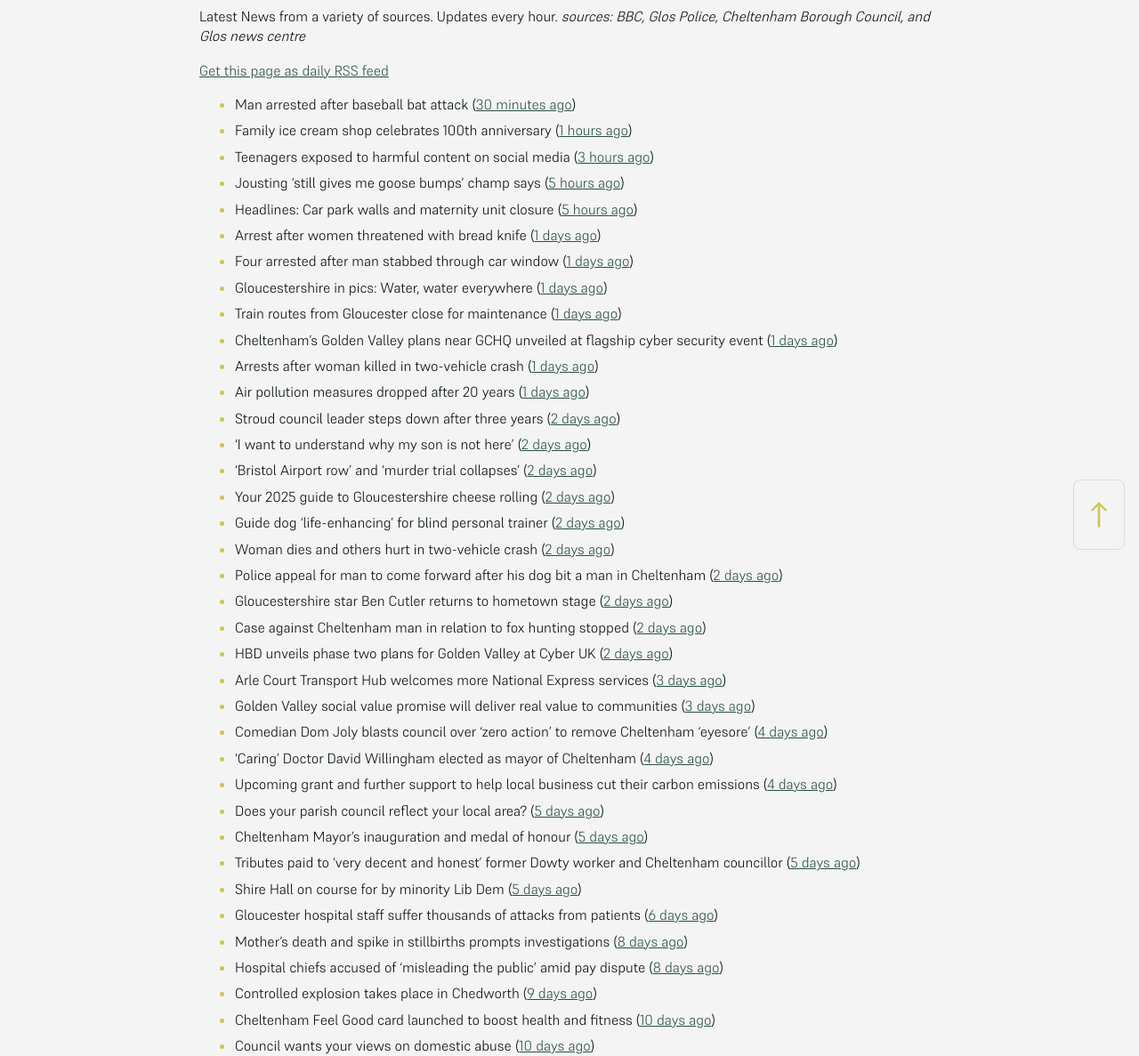
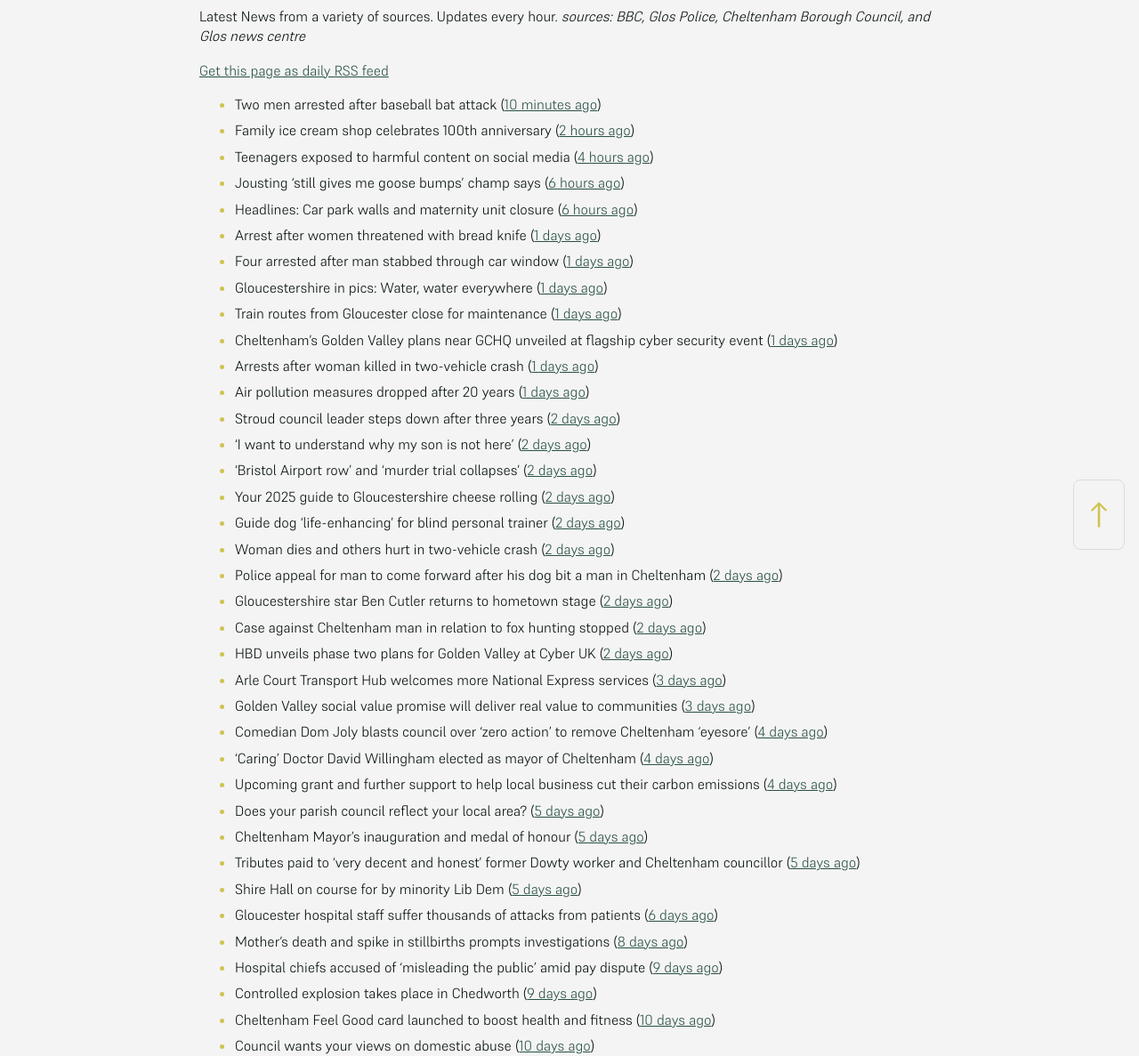
Before and after one commit to mat-0/cheltenham-open-data, a Jekyll site: the page built from _pages/news.md, in a window 1280 px wide. Shown: the part 266-1453 px from the top of the page at 89% size. Built offline with Jekyll 4.4.1, drawn with Linux system fonts in a browser that asks for light colours.

Commit message:
Updated 2025-05-18 13:04:57

```diff
--- a/_pages/news.md
+++ b/_pages/news.md
@@ -12,11 +12,11 @@ _sources: BBC, Glos Police, Cheltenham Borough Council, and Glos news centre_
 [Get this page as daily RSS feed](/daily.rss)
 
 <!-- news_marker starts -->
-- Man arrested after baseball bat attack ([30 minutes ago](https://www.bbc.com/news/articles/c4ge7l3nvv1o))
-- Family ice cream shop celebrates 100th anniversary ([1 hours ago](https://www.bbc.com/news/articles/crr7dg8n471o))
-- Teenagers exposed to harmful content on social media ([3 hours ago](https://www.bbc.com/news/videos/c1kvmv9w348o))
-- Jousting 'still gives me goose bumps' champ says ([5 hours ago](https://www.bbc.com/news/articles/cm2yd1d3d7eo))
-- Headlines: Car park walls and maternity unit closure ([5 hours ago](https://www.bbc.com/news/articles/c861wnwd753o))
+- Two men arrested after baseball bat attack ([10 minutes ago](https://www.bbc.com/news/articles/c4ge7l3nvv1o))
+- Family ice cream shop celebrates 100th anniversary ([2 hours ago](https://www.bbc.com/news/articles/crr7dg8n471o))
+- Teenagers exposed to harmful content on social media ([4 hours ago](https://www.bbc.com/news/videos/c1kvmv9w348o))
+- Jousting 'still gives me goose bumps' champ says ([6 hours ago](https://www.bbc.com/news/articles/cm2yd1d3d7eo))
+- Headlines: Car park walls and maternity unit closure ([6 hours ago](https://www.bbc.com/news/articles/c861wnwd753o))
 - Arrest after women threatened with bread knife ([1 days ago](https://www.bbc.com/news/articles/cvgdpnv8yp0o))
 - Four arrested after man stabbed through car window ([1 days ago](https://www.bbc.com/news/articles/cql2yerl45po))
 - Gloucestershire in pics: Water, water everywhere ([1 days ago](https://www.bbc.com/news/articles/c8e6d4g6k88o))
@@ -45,7 +45,7 @@ _sources: BBC, Glos Police, Cheltenham Borough Council, and Glos news centre_
 - Shire Hall on course for by minority Lib Dem ([5 days ago](https://gloucesternewscentre.co.uk/shire-hall-on-course-for-by-minority-lib-dem/))
 - Gloucester hospital staff suffer thousands of attacks from patients ([6 days ago](https://gloucesternewscentre.co.uk/gloucester-hospital-staff-suffer-thousands-of-attacks-from-patients/))
 - Mother’s death and spike in stillbirths prompts investigations ([8 days ago](https://gloucesternewscentre.co.uk/mothers-death-and-spike-in-stillbirths-prompts-investigations/))
-- Hospital chiefs accused of ‘misleading the public’ amid pay dispute ([8 days ago](https://gloucesternewscentre.co.uk/hospital-chiefs-accused-of-misleading-the-public-amid-pay-dispute/))
+- Hospital chiefs accused of ‘misleading the public’ amid pay dispute ([9 days ago](https://gloucesternewscentre.co.uk/hospital-chiefs-accused-of-misleading-the-public-amid-pay-dispute/))
 - Controlled explosion takes place in Chedworth ([9 days ago](https://gloucesternewscentre.co.uk/controlled-explosion-takes-place-in-chedworth/))
 - Cheltenham Feel Good card launched to boost health and fitness ([10 days ago](https://www.cheltenham.gov.uk/news/article/3007/cheltenham_feel_good_card_launched_to_boost_health_and_fitness))
 - Council wants your views on domestic abuse ([10 days ago](https://gloucesternewscentre.co.uk/council-wants-your-views-on-domestic-abuse/))
```
Also changed, not shown: _data/flood.json (+5 -48 lines), index.md (+4 -4 lines).
